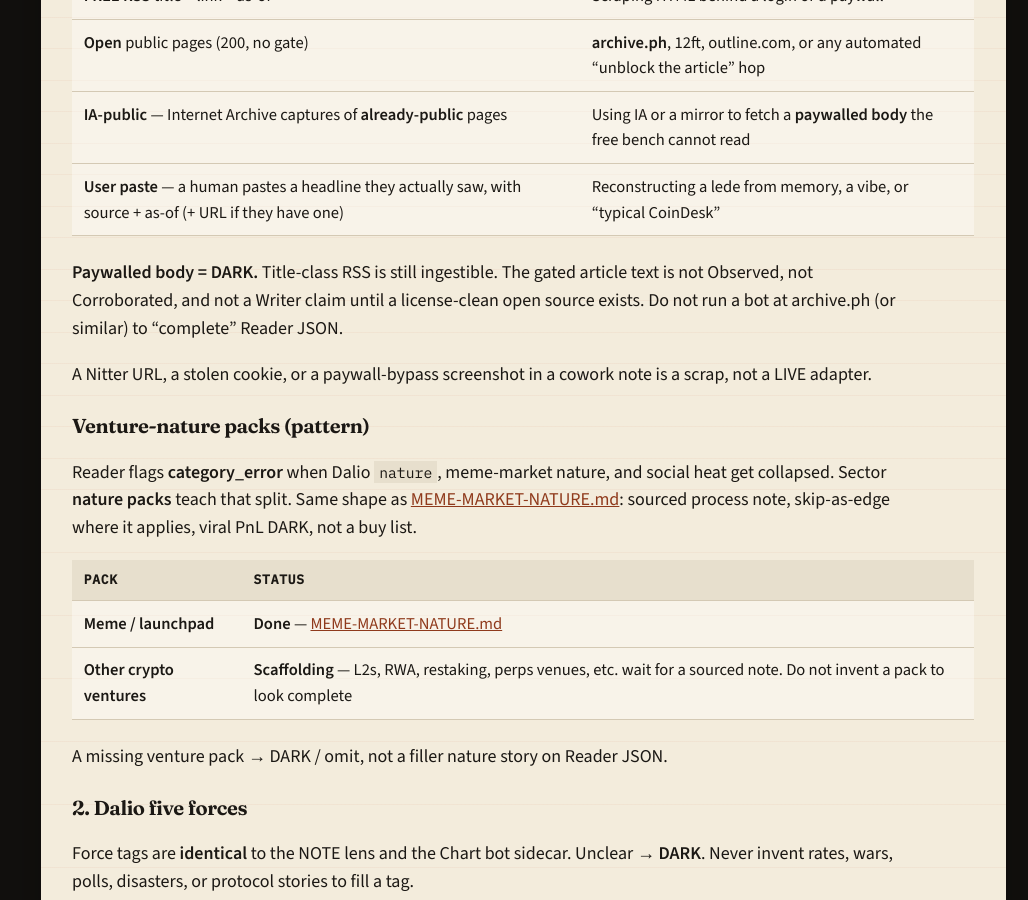
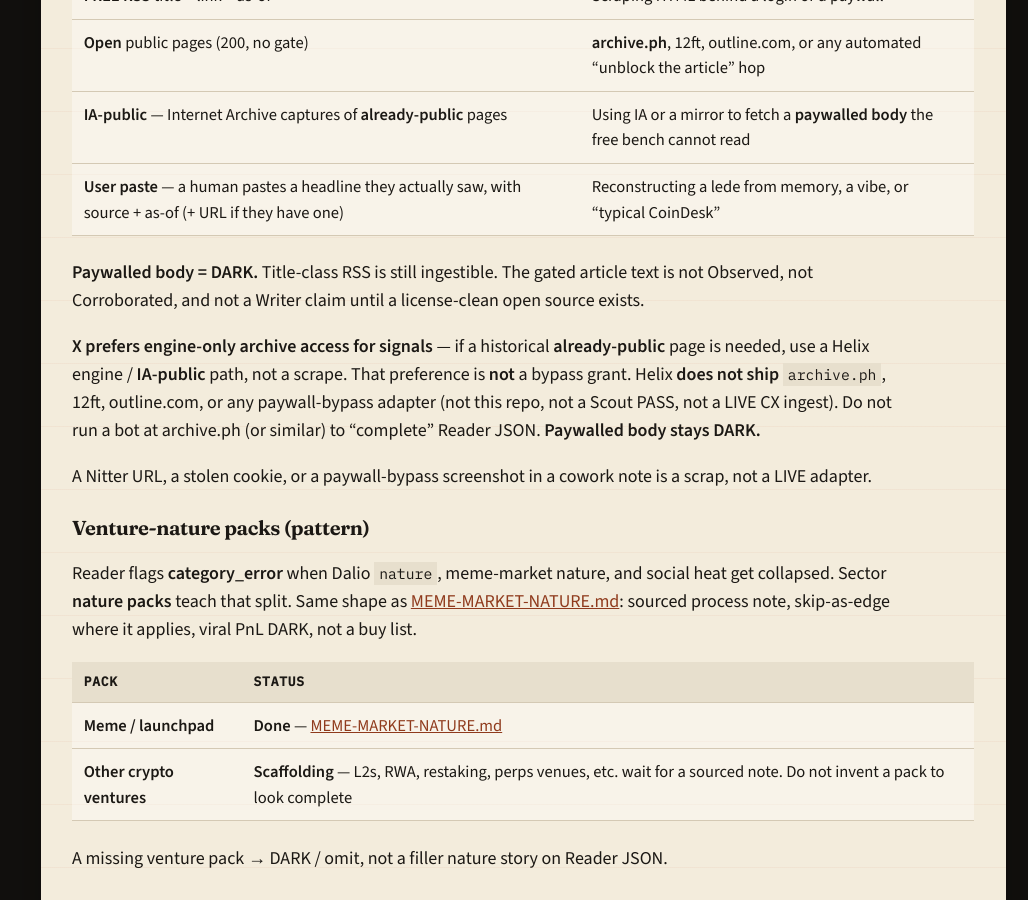
Before and after one commit to fh2fcr42z2-glitch/helix-community, a Jekyll site: the page built from docs/READER.md, in a window 1280 px wide and 900 px high, scrolled down 3707 px. Shown: the whole window, without its empty margins (252-1280 px from the left). Built offline with Jekyll 4.4.1, drawn with Linux system fonts in a browser that asks for light colours; some of the changed text lies outside the part shown.

Commit message:
docs: Helix does not ship archive.ph adapters (engine-only pref)
X prefers engine-only archive access for signals. Helix still does not
ship archive.ph or paywall-bypass adapters. Paywalled body stays DARK.

Co-authored-by: fh2fcr42z2-glitch <fh2fcr42z2-glitch@users.noreply.github.com>

```diff
--- a/docs/READER.md
+++ b/docs/READER.md
@@ -104,7 +104,9 @@ How a lede is allowed onto the desk. **No automated paywall bypass.**
 | **IA-public** — Internet Archive captures of **already-public** pages | Using IA or a mirror to fetch a **paywalled body** the free bench cannot read |
 | **User paste** — a human pastes a headline they actually saw, with source + as-of (+ URL if they have one) | Reconstructing a lede from memory, a vibe, or “typical CoinDesk” |
 
-**Paywalled body = DARK.** Title-class RSS is still ingestible. The gated article text is not Observed, not Corroborated, and not a Writer claim until a license-clean open source exists. Do not run a bot at archive.ph (or similar) to “complete” Reader JSON.
+**Paywalled body = DARK.** Title-class RSS is still ingestible. The gated article text is not Observed, not Corroborated, and not a Writer claim until a license-clean open source exists.
+
+**X prefers engine-only archive access for signals** — if a historical **already-public** page is needed, use a Helix engine / **IA-public** path, not a scrape. That preference is **not** a bypass grant. Helix **does not ship** `archive.ph`, 12ft, outline.com, or any paywall-bypass adapter (not this repo, not a Scout PASS, not a LIVE CX ingest). Do not run a bot at archive.ph (or similar) to “complete” Reader JSON. **Paywalled body stays DARK.**
 
 A Nitter URL, a stolen cookie, or a paywall-bypass screenshot in a cowork note is a scrap, not a LIVE adapter.
 
@@ -255,7 +257,7 @@ Omit the tag if unsure. **Unknown → no tag**, not a guessed `nieder_*`. These
 | **Social heat ≠ size** | Loud ≠ clip, fill, Kelly, or `fee_income` |
 | **Tape over psychology** | Conflicting FOMO/fear does not override a real bar |
 | **FREE RSS first** | Do not scrape a paywall; do not treat Nitter / HTML steal as PASS |
-| **No paywall bypass** | No automated **archive.ph** (or similar). Paywalled body stays **DARK**. User paste of a seen title is not a bypass |
+| **No paywall bypass** | Helix **does not ship** `archive.ph` / paywall-bypass adapters. X’s engine-only archive preference ≠ a scrape grant. Paywalled body stays **DARK**. User paste of a seen title is not a bypass |
 | **No book excerpts** | Niederhoffer **titles** only. No copyrighted chapters, quotes, or tables |
 | **No auto-post** | Reader does not tweet. Writer does not auto-post. Read ≠ publish |
 | **No secrets** | No Bearer tokens, cookies, CSE keys, or MCP tokens in this repo |
@@ -275,6 +277,7 @@ A bay that cannot show DARK, rhetoric flags, and tape-check status is not ready.
 - To paste copyrighted excerpts from *The Education of a Speculator* or *Practical Speculation*.
 - That `nieder_*` themes override tape or counts.
 - To fetch a paywalled body via **archive.ph** (or similar) so JSON looks complete.
+- That X preferring **engine-only** archive access means Helix ships an archive.ph or paywall-bypass adapter. It does **not**. Paywalled body stays DARK.
 - To invent a second venture-nature pack because the meme pack exists.
 - That World Monitor / X API / CSE is LIVE without a private key + adapter.
 - Secrets, cookies, or private helix-cx paths.
```
Also changed, not shown: docs/STATUS.md (+1 -1 lines), docs/grok/GROK-READER-HEADLINE.md (+1 -1 lines).
